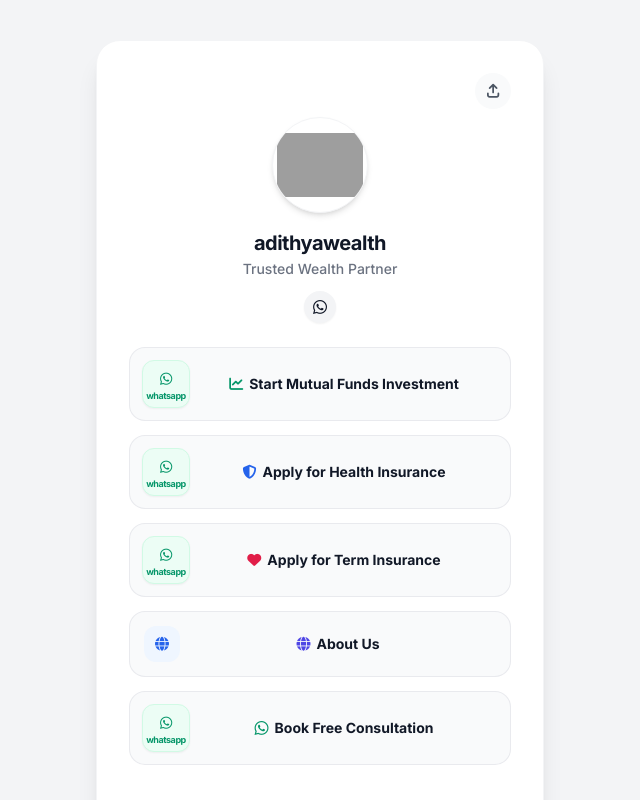
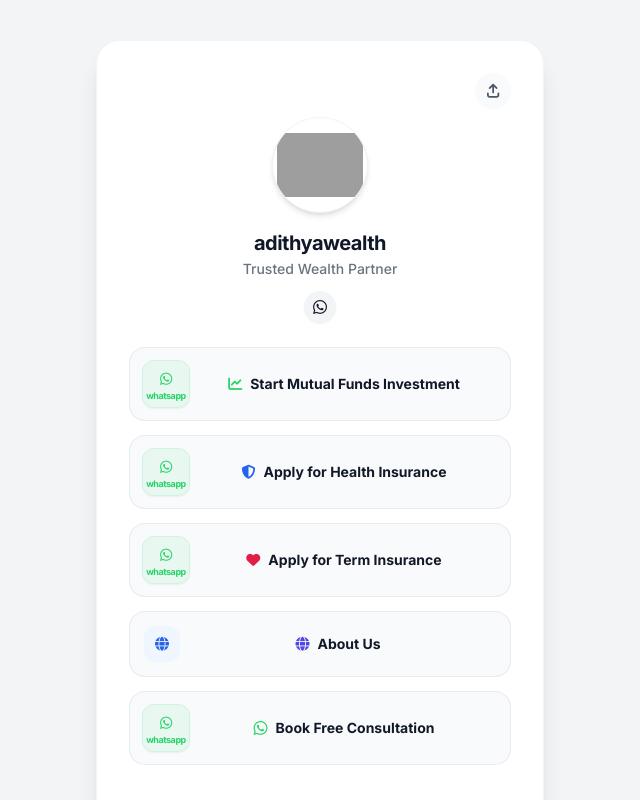
Before and after one commit to adithyanarisipilli/adithyawealth, a plain HTML site: page index.html in a window 1280 px wide. Shown: the top 800 px of the page, without its empty margins (320-960 px from the left). Drawn offline with nearby package versions, Linux system fonts and the light colour scheme; grey boxes are pictures that could not be loaded.

Commit message:
Update index.html

```diff
--- a/index.html
+++ b/index.html
@@ -76,33 +76,33 @@
 
                 <!-- 1. Start Mutual Funds Investment -->
                 <a href="https://wa.me/919494471548?text=Hi%20Adithya%2C%0A%0AI%20would%20like%20to%20start%20investing%20in%20Mutual%20Funds.%0A%0AStart%20Onboarding%3A%20%0Ahttps%3A%2F%2Fmweb.assetplus.in%2Fclient_onboarding%2F%3Fadvisor%3D6a018efe67d2444615dec026%0A%0ABefore%20we%20begin%2C%20I'll%20keep%20the%20following%20details%20and%20documents%20ready%20and%20share%20them%20here%3A%0A%0A-%20PAN%20Card%20Number%0A-%20Name%20%28as%20per%20PAN%29%0A-%20Mobile%20Number%0A-%20Email%20ID%0A-%20Aadhaar%20Card%0A-%20Bank%20Account%20Details%0A-%20Nominee%20Aadhaar%20Card%0A-%20DigiLocker%20%28if%20available%29%0A%0AOnce%20these%20are%20shared%2C%20we%20can%20complete%20the%20investment%20process%20smoothly." target="_blank" class="link-card flex items-center p-3 bg-gray-50 hover:bg-white border border-gray-200/80 rounded-2xl group w-full">
-                    <div class="w-12 h-12 rounded-xl bg-emerald-50 border border-emerald-100 flex flex-col items-center justify-center text-emerald-600 shrink-0 shadow-sm">
+                    <div class="w-12 h-12 rounded-xl bg-[#e8f8f0] border border-[#d1f4e0] flex flex-col items-center justify-center text-[#25D366] shrink-0 shadow-sm">
                         <i class="fa-brands fa-whatsapp text-sm"></i>
                         <span class="text-[9px] font-bold tracking-tighter lowercase leading-none mt-0.5">whatsapp</span>
                     </div>
-                    <span class="flex-1 text-center text-sm font-bold text-gray-900 px-2 flex items-center justify-center gap-1.5">
-                        <i class="fa-solid fa-chart-line text-emerald-600"></i> Start Mutual Funds Investment
+                    <span class="flex-1 text-center text-sm font-bold text-gray-900 px-2 flex items-center justify-center gap-2">
+                        <i class="fa-solid fa-chart-line text-[#25D366]"></i> Start Mutual Funds Investment
                     </span>
                 </a>
 
                 <!-- 2. Apply for Health Insurance -->
                 <a href="https://wa.me/919494471548?text=Hi%20Adithya%2C%0A%0AI%20would%20like%20to%20apply%20for%20Health%20Insurance.%0A%0AFirst%20Complete%20KYC%20here%3A%20%0Ahttps%3A%2F%2Fpehchaan.hdfcergo.com%2F%0A%0ABefore%20we%20begin%20the%20application%20process%2C%20I'll%20keep%20the%20following%20details%20and%20documents%20ready%20and%20share%20them%20here%3A%0A%0A-%20Aadhaar%20Card%0A-%20PAN%20Card%0A-%20Bank%20Account%20Details%20%28Account%20Number%2C%20IFSC%20Code%2C%20Branch%20Name%29%0A-%20Mobile%20Number%0A-%20Email%20ID%0A-%20Correspondence%20Address%0A-%20Occupation%20%28Salaried%20or%20Self-Employed%29%0A-%20Approximate%20Annual%20Income%0A-%20Height%20and%20Weight%0A-%20Nominee%20Name%2C%20Relationship%20and%20Date%20of%20Birth" target="_blank" class="link-card flex items-center p-3 bg-gray-50 hover:bg-white border border-gray-200/80 rounded-2xl group w-full">
-                    <div class="w-12 h-12 rounded-xl bg-emerald-50 border border-emerald-100 flex flex-col items-center justify-center text-emerald-600 shrink-0 shadow-sm">
+                    <div class="w-12 h-12 rounded-xl bg-[#e8f8f0] border border-[#d1f4e0] flex flex-col items-center justify-center text-[#25D366] shrink-0 shadow-sm">
                         <i class="fa-brands fa-whatsapp text-sm"></i>
                         <span class="text-[9px] font-bold tracking-tighter lowercase leading-none mt-0.5">whatsapp</span>
                     </div>
-                    <span class="flex-1 text-center text-sm font-bold text-gray-900 px-2 flex items-center justify-center gap-1.5">
+                    <span class="flex-1 text-center text-sm font-bold text-gray-900 px-2 flex items-center justify-center gap-2">
                         <i class="fa-solid fa-shield-halved text-blue-600"></i> Apply for Health Insurance
                     </span>
                 </a>
 
                 <!-- 3. Apply for Term Insurance -->
                 <a href="https://wa.me/919494471548?text=Hi%20Adithya%2C%0A%0A-%20Mobile%20Number%20%26%20Email%20ID%0A-%20Place%20of%20Birth%0A-%20Identification%20Mark%20%28Mole%29%0A-%20Highest%20Qualification%0A-%20Mother's%20Name%0A-%20Smoking%20Status%20%28Smoker%20or%20Non-Smoker%29%0A-%20Marital%20Status%0A-%20Height%20%26%20Weight%0A-%20Nearest%20Landmark%0A-%20Nominee%20Name%20%26%20DOB%0A-%20Company%20Name%2C%20Designation%20and%20Address%0A-%20Annual%20Income%0A-%20Existing%20Life%20Insurance%20Coverage%20%28if%20any%29%0A-%20Current%20Health%20Issues%20%26%20Parents%20Health%20History%20%20%28BP%2C%20Diabetes%2C%20Heart%20Problems%2C%20etc.%29%0A%0ARequired%20Documents%0A%0A-%20PAN%20%26%20Aadhaar%0A-%20Cancelled%20Cheque%20%28or%20Passbook%29%0A-%20Last%203%20Months%20Salary%20Slips" target="_blank" class="link-card flex items-center p-3 bg-gray-50 hover:bg-white border border-gray-200/80 rounded-2xl group w-full">
-                    <div class="w-12 h-12 rounded-xl bg-emerald-50 border border-emerald-100 flex flex-col items-center justify-center text-emerald-600 shrink-0 shadow-sm">
+                    <div class="w-12 h-12 rounded-xl bg-[#e8f8f0] border border-[#d1f4e0] flex flex-col items-center justify-center text-[#25D366] shrink-0 shadow-sm">
                         <i class="fa-brands fa-whatsapp text-sm"></i>
                         <span class="text-[9px] font-bold tracking-tighter lowercase leading-none mt-0.5">whatsapp</span>
                     </div>
-                    <span class="flex-1 text-center text-sm font-bold text-gray-900 px-2 flex items-center justify-center gap-1.5">
+                    <span class="flex-1 text-center text-sm font-bold text-gray-900 px-2 flex items-center justify-center gap-2">
                         <i class="fa-solid fa-heart text-rose-600"></i> Apply for Term Insurance
                     </span>
                 </a>
@@ -112,19 +112,19 @@
                     <div class="w-9 h-9 rounded-xl bg-blue-50 text-blue-600 flex items-center justify-center shrink-0">
                         <i class="fa-solid fa-globe text-sm"></i>
                     </div>
-                    <span class="flex-1 text-center text-sm font-bold text-gray-900 px-2 flex items-center justify-center gap-1.5">
+                    <span class="flex-1 text-center text-sm font-bold text-gray-900 px-2 flex items-center justify-center gap-2">
                         <i class="fa-solid fa-globe text-indigo-600"></i> About Us
                     </span>
                 </a>
 
                 <!-- 5. Book Free Consultation -->
                 <a href="https://wa.me/919494471548?text=Hi%20Adithya,%20I%20found%20your%20website%20and%20would%20like%20a%20free%20financial%20consultation." target="_blank" class="link-card flex items-center p-3 bg-gray-50 hover:bg-white border border-gray-200/80 rounded-2xl group w-full">
-                    <div class="w-12 h-12 rounded-xl bg-emerald-50 border border-emerald-100 flex flex-col items-center justify-center text-emerald-600 shrink-0 shadow-sm">
+                    <div class="w-12 h-12 rounded-xl bg-[#e8f8f0] border border-[#d1f4e0] flex flex-col items-center justify-center text-[#25D366] shrink-0 shadow-sm">
                         <i class="fa-brands fa-whatsapp text-sm"></i>
                         <span class="text-[9px] font-bold tracking-tighter lowercase leading-none mt-0.5">whatsapp</span>
                     </div>
-                    <span class="flex-1 text-center text-sm font-bold text-gray-900 px-2 flex items-center justify-center gap-1.5">
-                        <i class="fa-brands fa-whatsapp text-emerald-600 text-base"></i> Book Free Consultation
+                    <span class="flex-1 text-center text-sm font-bold text-gray-900 px-2 flex items-center justify-center gap-2">
+                        <i class="fa-brands fa-whatsapp text-[#25D366] text-base"></i> Book Free Consultation
                     </span>
                 </a>
 
```
